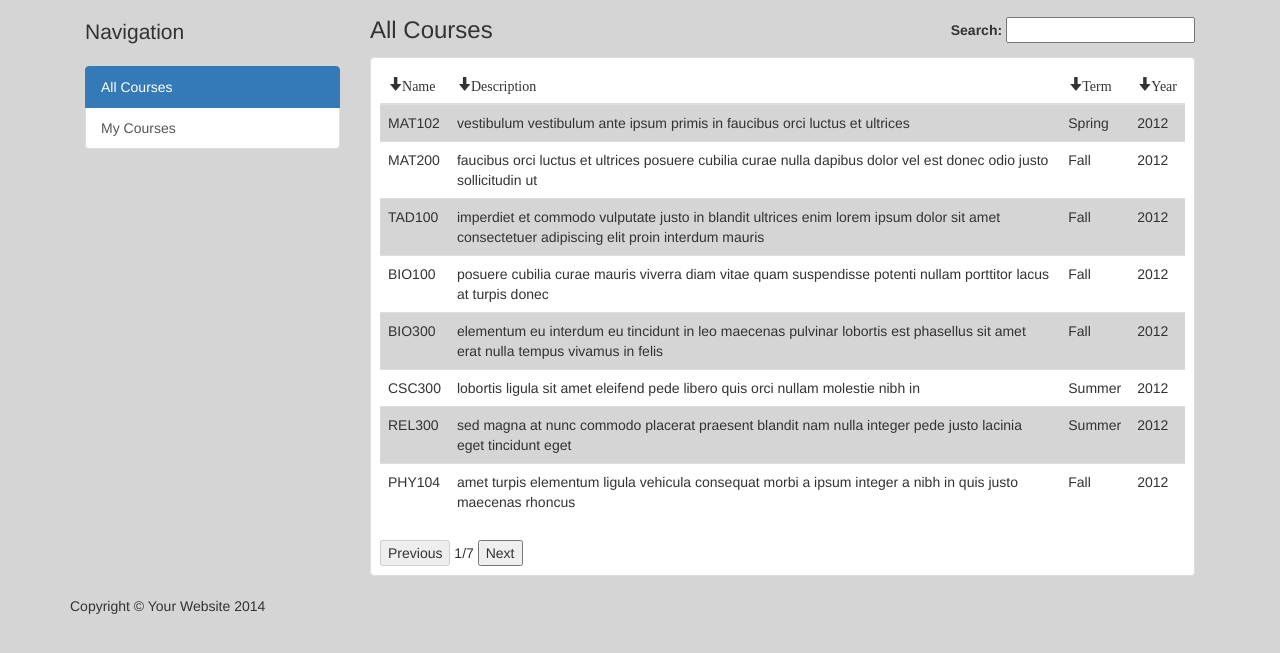
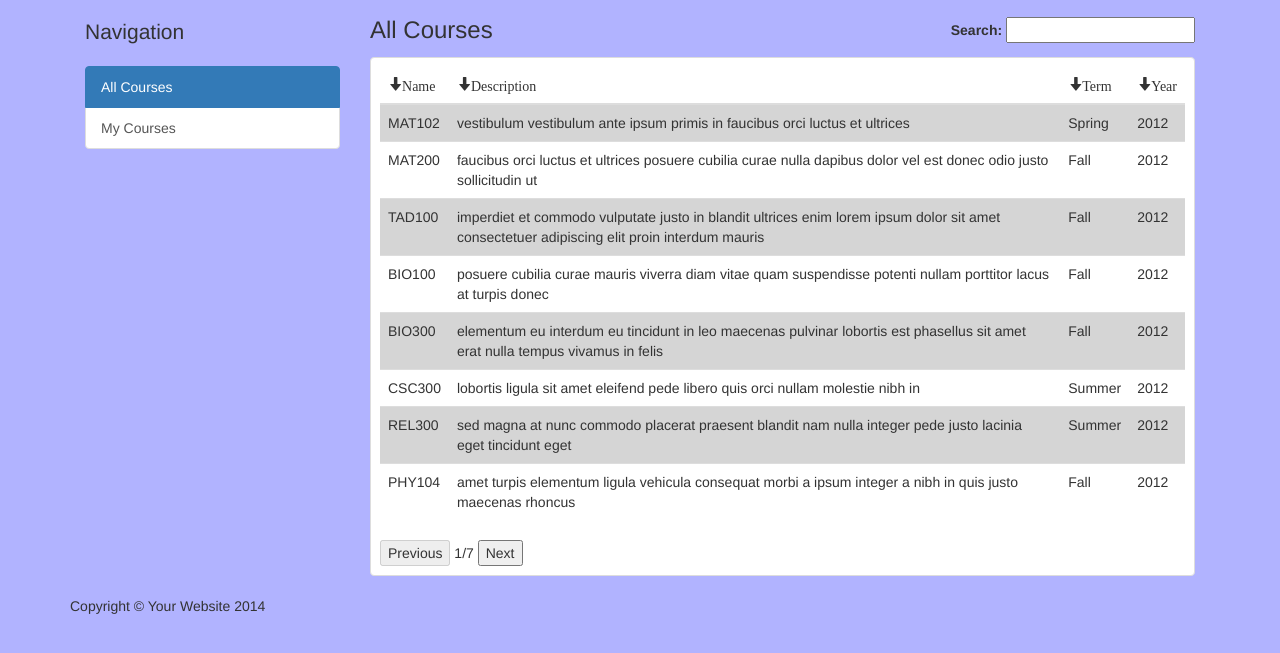
Before and after one commit to kodamin/SchoolPortal, a plain HTML site: page index.html in a window 1280 px wide. Shown: the part 53-706 px from the top of the page. Drawn offline with Linux system fonts and the light colour scheme; some packages are replaced by stand-ins of ours.

Commit message:
Update site.css

```diff
--- a/css/site.css
+++ b/css/site.css
@@ -7,7 +7,7 @@
 
 
 body {
-    background-color: #d5d5d5;
+    background-color: #B1B3FF;
     padding-top: 70px;
 }
 
```
